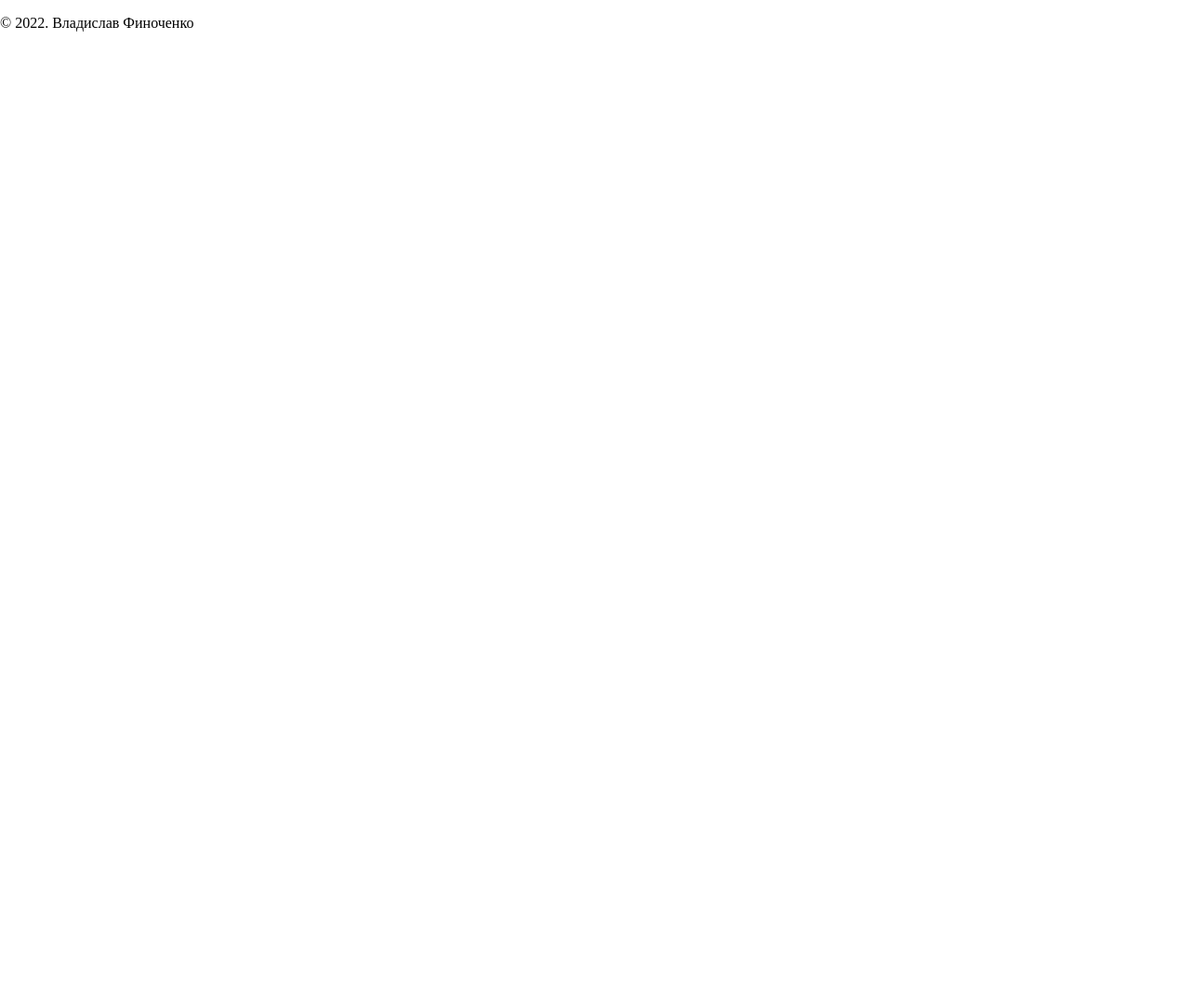
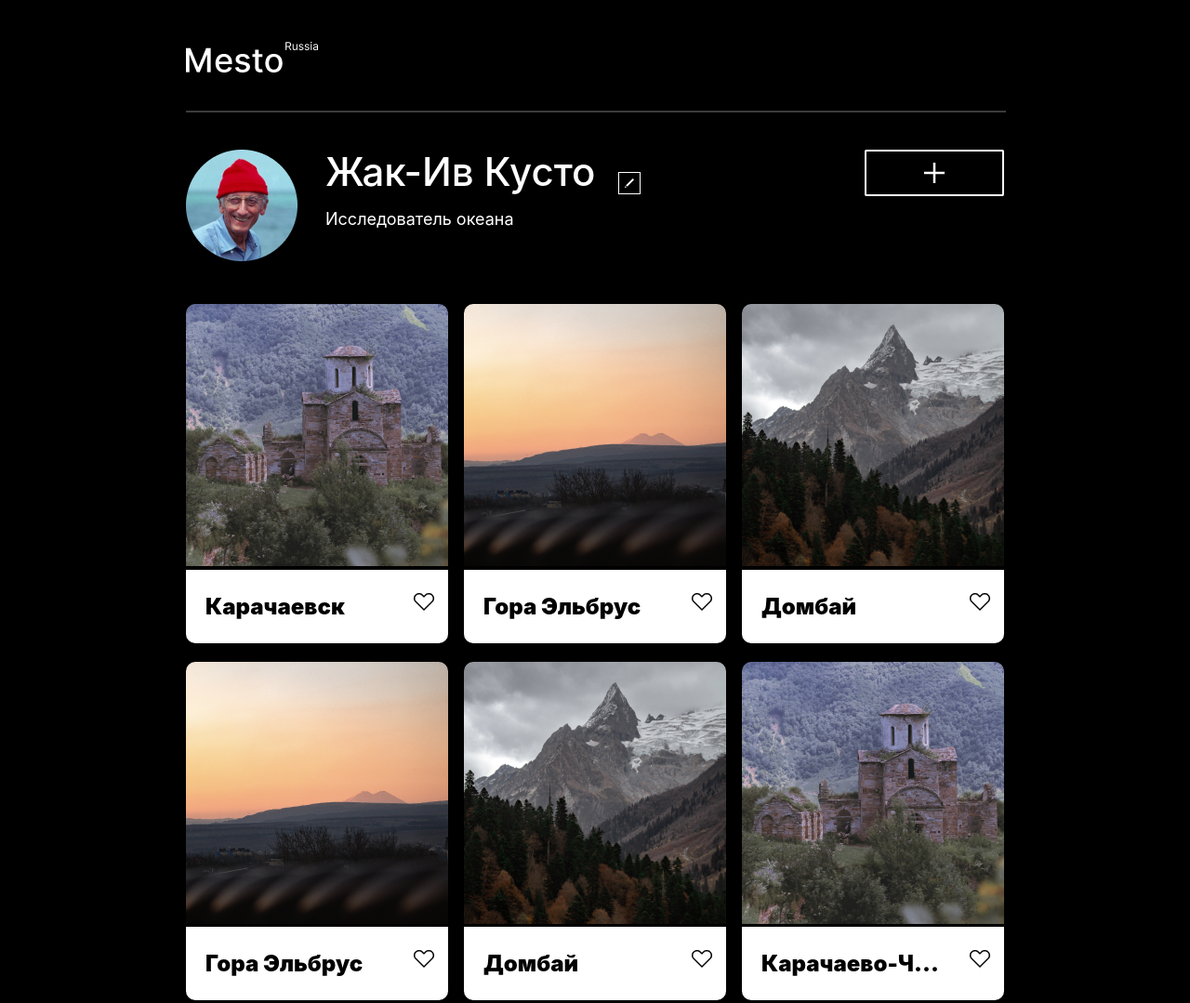
Before and after one commit to atlantis437/mesto, a plain HTML site: page index.html in a window 1280 px wide. Shown: the top 1079 px of the page at 93% size. Before the commit the page ends 800 px from the top, so only its background shows below. Drawn offline with Linux system fonts and the light colour scheme.

Commit message:
feat content

```diff
--- a/index.html
+++ b/index.html
@@ -15,22 +15,91 @@
     <div class="container">
 
       <header class="header">
-          <div class="header__logo"></div>
-          <div class="header__line"></div>
+          <img src="./sprint-4-images/logo.png" class="header__logo" alt="лого">
+          <img src="./sprint-4-images/Line.png" class="header__line" alt="линия">
       </header>
 
       <main class="content">
         <section class="profile">
+          <div class="profile__box">
+            <img src="./sprint-4-images/Avatar.png" class="profile__avatar" alt="аватар">
+            <div class="profile__info">
+              <div class="profile__edit">
+                <h1 class="profile__title"><nobr>Жак-Ив Кусто</nobr></h1>
+                <img src="./sprint-4-images/Edit Button.png" class="edit__button" alt="кнопка">
+              </div>
+              <p class="profile__subtitle">Исследователь океана</p>
+            </div>
+          </div>
 
+          <img src="sprint-4-images/Add Button.png" class="profile__addButton" alt="кнопка">
         </section>
 
         <section class="elements">
+          <div class="element">
+            <img src="./sprint-4-images/element-photo1.jpg" class="element__photo" alt="фото">
+            <div class="element__box">
+              <div class="element__group">
+                <h2 class="element__title">Карачаево-Ч...</h2>
+                <img src="./sprint-4-images/like.png" class="like__button" alt="лайк">
+              </div>
+            </div>
+          </div>
+
+          <div class="element">
+            <img src="./sprint-4-images/element-photo3.png" class="element__photo" alt="фото">
+            <div class="element__box">
+              <div class="element__group">
+                <h2 class="element__title">Домбай</h2>
+                <img src="./sprint-4-images/like.png" class="like__button" alt="лайк">
+              </div>
+            </div>
+          </div>
+
+          <div class="element">
+            <img src="./sprint-4-images/element-photo2.jpg" class="element__photo" alt="фото">
+            <div class="element__box">
+              <div class="element__group">
+                <h2 class="element__title">Гора Эльбрус</h2>
+                <img src="./sprint-4-images/like.png" class="like__button" alt="лайк">
+              </div>
+            </div>
+          </div>
+
+          <div class="element">
+            <img src="./sprint-4-images/element-photo3.png" class="element__photo" alt="фото">
+            <div class="element__box">
+              <div class="element__group">
+                <h2 class="element__title">Домбай</h2>
+                <img src="./sprint-4-images/like.png" class="like__button" alt="лайк">
+              </div>
+            </div>
+          </div>
+
+          <div class="element">
+            <img src="./sprint-4-images/element-photo2.jpg" class="element__photo" alt="фото">
+            <div class="element__box">
+              <div class="element__group">
+                <h2 class="element__title">Гора Эльбрус</h2>
+                <img src="./sprint-4-images/like.png" class="like__button" alt="лайк">
+              </div>
+            </div>
+          </div>
+
+          <div class="element">
+            <img src="./sprint-4-images/element-photo1.jpg" class="element__photo" alt="фото">
+            <div class="element__box">
+              <div class="element__group">
+                <h2 class="element__title">Карачаевск</h2>
+                <img src="./sprint-4-images/like.png" class="like__button" alt="лайк">
+              </div>
+            </div>
+          </div>
 
         </section>
 
         <footer class="footer">
-
-            <p class="footer__copyright">&#169; 2022. Владислав&nbsp;Финоченко</p>
+            <p class="footer__copyright">&#169; 2020 Mesto Russia</p>
         </footer>
 
       </main>
--- a/style.css
+++ b/style.css
@@ -0,0 +1,214 @@
+
+
+.page {
+    background-color: black;
+    font-family: "Inter", Arial, sans-serif;
+    color: white;
+    -moz-osx-font-smoothing: grayscale;
+    -webkit-font-smoothing: antialiased;
+    -webkit-text-size-adjust: 100%;
+    -ms-text-size-adjust: 100%;
+    -moz-text-size-adjust: 100%;
+    text-rendering: optimizeLegibility;
+}
+
+.container {
+    min-width: 320px;
+    max-width: 1280px;
+    padding: 0;
+    margin: 0 auto;
+}
+
+.header {
+    display: flex;
+    flex-direction: column;
+    justify-content: space-between;
+    width: calc(100% - 200px * 2);
+    max-width: 880px;
+    margin: 0 auto;
+    padding: 45px 0 0 0;
+}
+
+@media screen and (max-width: 767px) {
+    .header {
+    width: 100%;
+    padding: 28px 0 0 0;
+    }
+}
+
+.header__logo {
+    display: flex;
+    position: relative;
+    width: 142px;
+    height: 33px;
+    z-index: 1;
+    padding-bottom: 41px;
+}
+
+@media screen and (max-width: 767px) {
+    .header__logo {
+    width: 104px;
+    height: 25px;
+    padding-bottom: 31.6px;
+    }
+}
+
+.header__line {
+    display: flex;
+    position: relative;
+    width: 880px;
+    height: 0px;
+    opacity: 0.7;
+    border: 1px solid #545454;
+}
+
+@media screen and (max-width: 767px) {
+    .header__line {
+    width: 320px;
+    }
+}
+
+.profile {
+    display: flex;
+    flex-direction: row;
+    justify-content: space-between;
+    width: calc(100% - 200px * 2);
+    padding: 0;
+    padding-top: 40px;
+    margin: 0 auto;
+}
+
+.profile__box {
+    display: flex;
+    flex-direction: row;
+}
+
+.profile__avatar {
+    display: flex;
+    width: 120px;
+    height: 120px;
+    z-index: 1;
+    padding-right: 30px;
+}
+
+.profile__info {
+    display: flex;
+    flex-direction: column;
+    width: 336px;
+    margin: 0;
+}
+
+.profile__edit {
+    display: flex;
+    flex-direction: row;
+    margin: 0;
+}
+
+.profile__title {
+    margin: 0;
+    padding: 0;
+    width: 294px;
+    font-weight: 500;
+    font-size: 42px;
+    line-height: 48px;
+}
+
+.edit__button {
+    display: flex;
+    align-self: flex-end;
+    width: 24px;
+    height: 24px;
+    padding-left: 25px;
+}
+
+.profile__subtitle {
+    margin: 0;
+    padding-top: 16px;
+    font-weight: 400;
+    font-size: 18px;
+    line-height: 22px;
+}
+
+.profile__addButton {
+    width: 150px;
+    height: 50px;
+    justify-self: flex-end;
+}
+
+.elements {
+    display: flex;
+    flex-wrap: wrap-reverse;
+    flex-direction: row-reverse;
+    width: calc(100% - 200px * 2);
+    padding: 26.25px 0px 67px;
+    margin: 0 auto;
+}
+
+@media screen and (max-width: 767px) {
+    .elements {
+    flex-direction: column-reverse;
+    }
+}
+
+.element {
+    margin: 0;
+    padding: 0;
+    padding-left: 17px;
+    padding-top: 20px;
+}
+
+.element:nth-child(3n) {
+    padding-left: 0;
+}
+
+.element__photo {
+    width: 282px;
+    height: 282px;
+    border-radius: 10px 10px 0 0;
+}
+
+.element__box {
+    display: flex;
+    min-height: 79px;
+    background-color: white;
+    border-radius: 0 0 10px 10px;
+    margin: 0;
+
+}
+
+.element__group {
+    display: flex;
+    flex-direction: row;
+    justify-content: space-between;
+    width: 246px;
+    min-height: 23px;
+    margin: 0;
+    padding: 25px 15px 21px 21px;
+
+}
+
+.element__title {
+    font-weight: 900;
+    font-size: 24px;
+    line-height: 29px;
+    color: #000000;
+    margin: 0;
+}
+
+.like__button {
+    width: 22px;
+    height: 19px;
+}
+
+.footer {
+    max-width: 318px;
+    margin: 0 auto;
+    padding: 0 762px 60px 200px;
+}
+
+.footer__copyright {
+    font-weight: 400;
+    font-size: 18px;
+    line-height: 22px;
+    color: #545454;
+}
```
Also changed, not shown: sprint-4-images/Add Button.png (added), sprint-4-images/Avatar.png (added), sprint-4-images/Edit Button.png (added), sprint-4-images/Line.png (added), sprint-4-images/element-photo1.jpg (added), sprint-4-images/element-photo2.jpg (added), sprint-4-images/element-photo3.png (added), sprint-4-images/like.png (added), sprint-4-images/logo.png (added).
